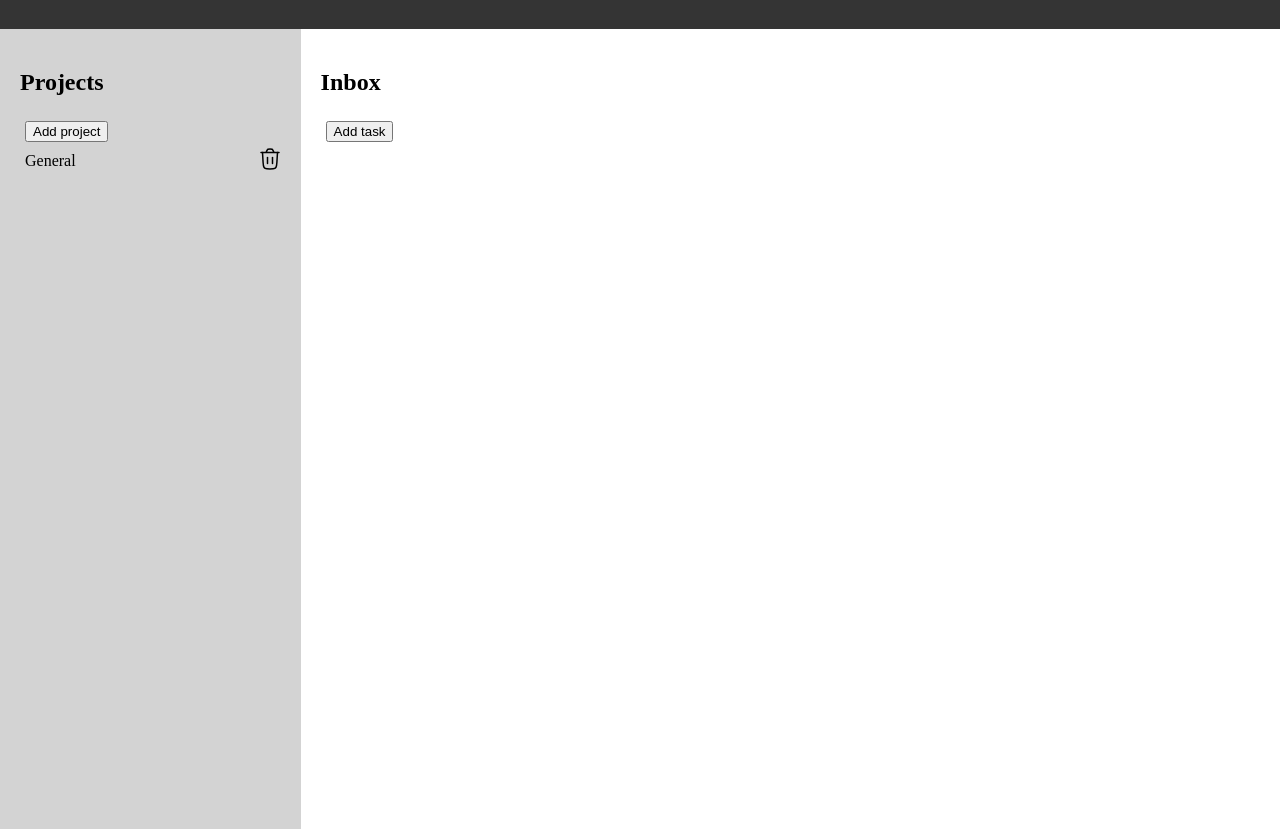
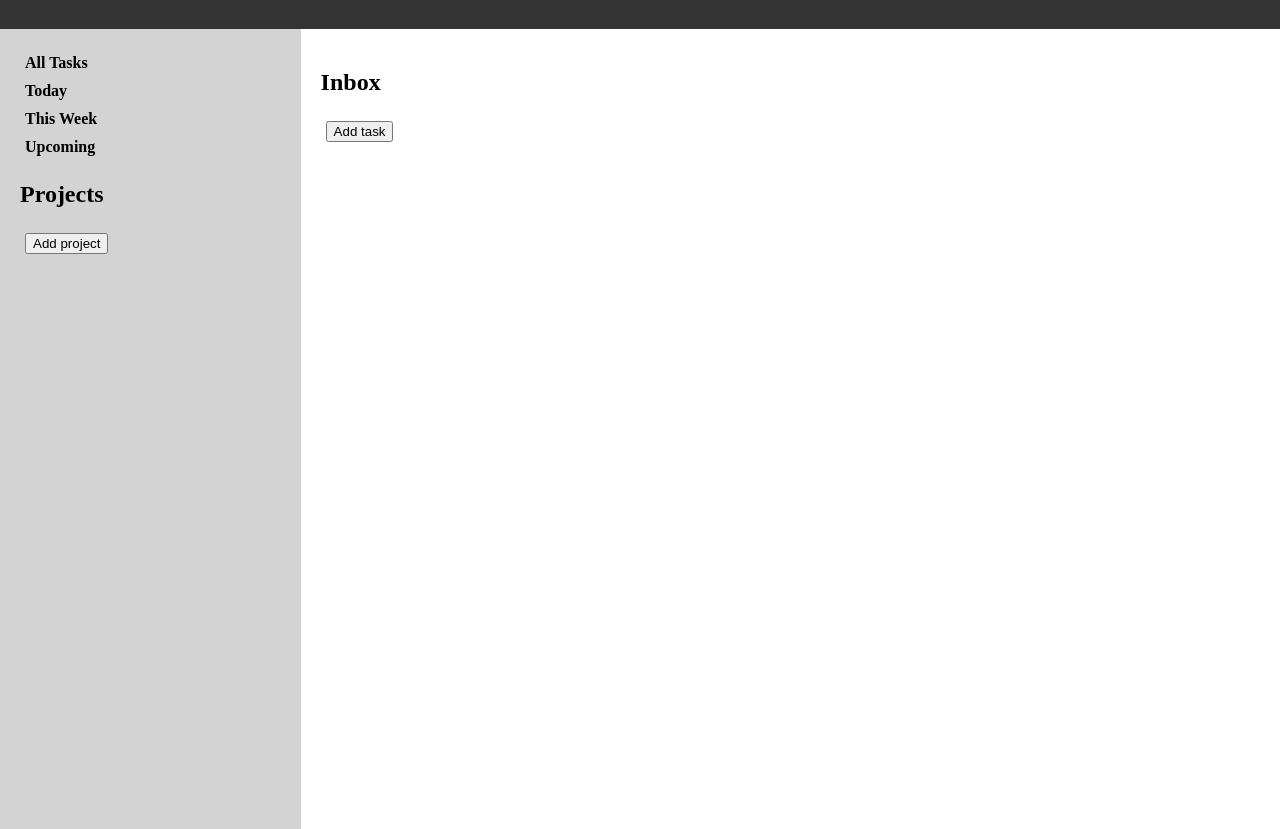
Before and after one commit to earnBill/OdinProjectToDoList, a website built with webpack: page dist/index.html in a window 1280 px wide. Shown: the part 71-900 px from the top of the page. Built offline with nearby package versions, Linux system fonts and the light colour scheme.

Commit message:
add frontent  time filters

```diff
--- a/src/project.js
+++ b/src/project.js
@@ -62,6 +62,7 @@ function createProject() {
 function renderProjects() {
     projectsContainer.innerHTML = '';
     for (let project of projects) {
+        if (project != "General") {
             const projectContainer = document.createElement('div');
             const addProject = document.createElement('div');
             const delProject = document.createElement('div');
@@ -71,6 +72,7 @@ function renderProjects() {
             addProject.textContent = project;
             projectContainer.append(addProject, delProject);
             projectsContainer.appendChild(projectContainer);
+
 
         delProject.addEventListener('click', () => {
             const deletedProject = addProject.textContent;
@@ -93,6 +95,7 @@ function renderProjects() {
             console.log(tasks);
             })
         }
+    }
     const allProjects = document.querySelectorAll('.projects');
     console.log(allProjects);
     allProjects.forEach((project) => {
```
Also changed, not shown: dist/index.html, dist/main.js, dist/style.css. Lines whose indentation alone changed are shown as unchanged.
